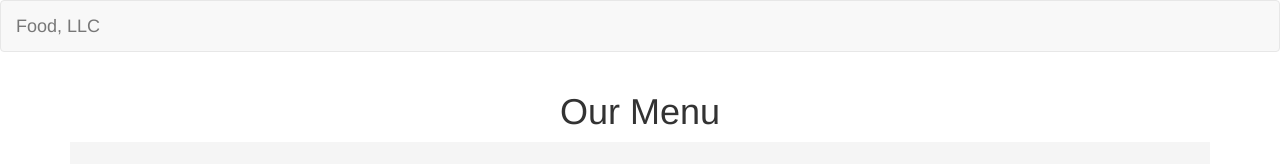
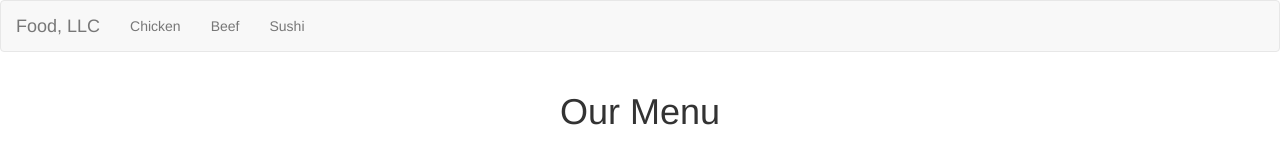
Before and after one commit to drehyag/module3, a plain HTML site: page index.html in a window 1280 px wide. Drawn offline with nearby package versions, Linux system fonts and the light colour scheme.

Commit message:
Update index.html

```diff
--- a/index.html
+++ b/index.html
@@ -7,7 +7,7 @@
     <!-- Link to Bootstrap CSS -->
     <link rel="stylesheet" href="https://stackpath.bootstrapcdn.com/bootstrap/3.3.7/css/bootstrap.min.css">
     <!-- Link to Custom Stylesheet -->
-    <link rel="stylesheet" href="style.css">
+    <link rel="stylesheet" href="styles.css">
 </head>
 <body>
 
@@ -28,9 +28,9 @@
             <!-- Collect the nav links, forms, and other content for toggling -->
             <div class="collapse navbar-collapse" id="bs-example-navbar-collapse-1">
                 <ul class="nav navbar-nav">
-                    <li class="active"><a href="#">Chicken</a></li>
-                    <li><a href="#">Beef</a></li>
-                    <li><a href="#">Sushi</a></li>
+                    <li><a href="#chicken">Chicken</a></li>
+                    <li><a href="#beef">Beef</a></li>
+                    <li><a href="#sushi">Sushi</a></li>
                 </ul>
             </div><!-- /.navbar-collapse -->
         </div><!-- /.container-fluid -->
```
